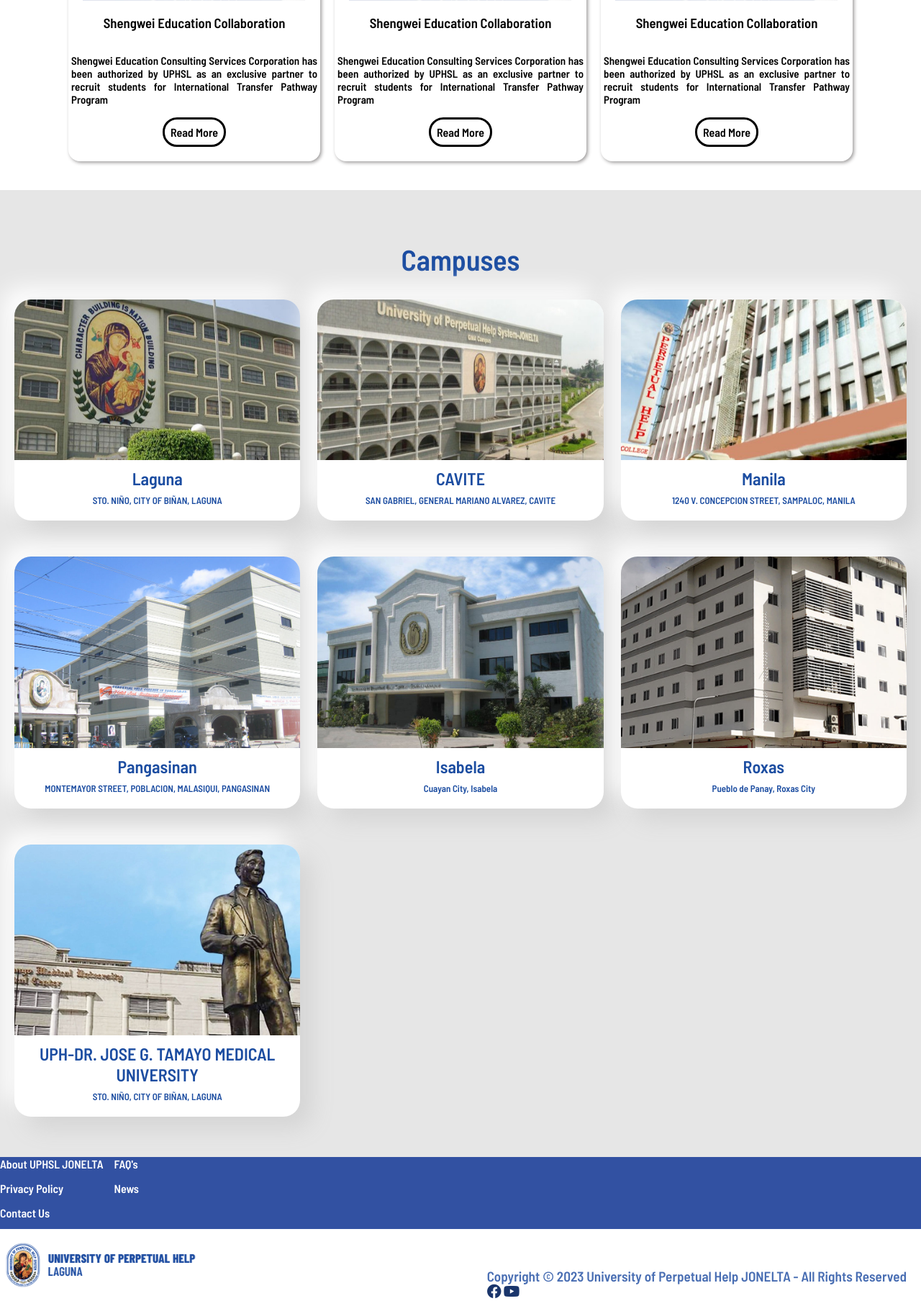
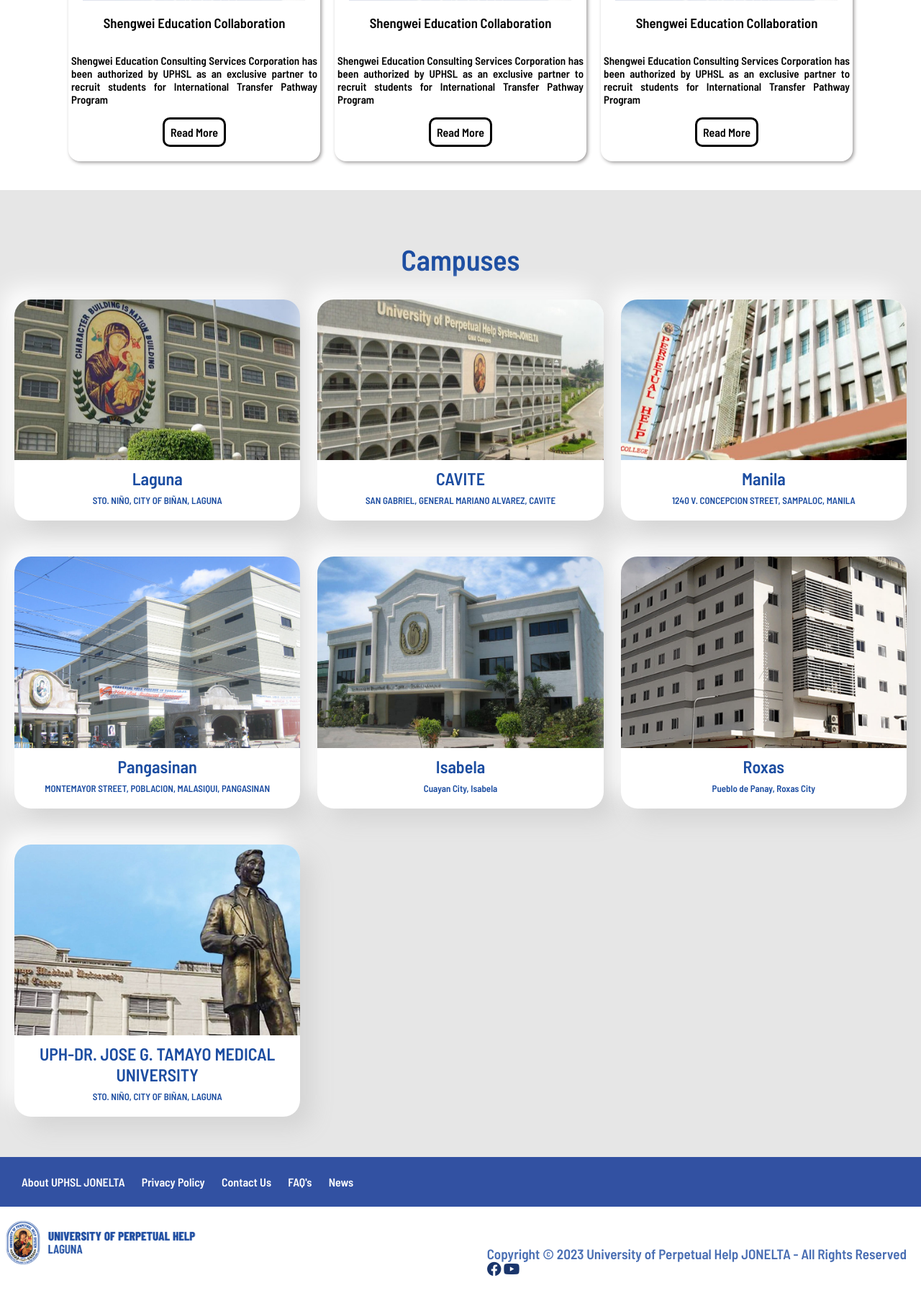
Before and after one commit to PerpetualWebAdmin/Perpetual, a PHP site: page / in a window 1280 px wide. Shown: the part 1614-3421 px from the top of the page at 72% size. After the commit the page ends 3386 px from the top, so only its background shows below. Run offline with PHP 8.4, Linux system fonts and the light colour scheme; some libraries are stand-ins or nearby versions.

Commit message:
GTI/Footer

```diff
--- a/olservices/gti.html
+++ b/olservices/gti.html
@@ -97,11 +97,11 @@
            <!--Start of About SubMenu-->
         <li class="nav-item"> <input type="checkbox" id="about-checkbox">
             <label for="about-checkbox">About</label>
-            <i class="fa-solid fa-caret-down arrow abt-arrow"></i></a>
+            <i class="fa-solid fa-caret-down arrow abt-arrow"></i>
             <div class="abtsub">
                 <ul>
                     <li><a href="#" class="nav-link">About Us</a></li>
-                    <li><a href="#" class="nav-link">Mission & Vission</a></li>
+                    <li><a href="#" class="nav-link">Mission &amp; Vission</a></li>
                     <li><a href="#" class="nav-link">Our Philosophy</a></li>
                     <li><a href="#" class="nav-link">Quality Policy</a></li>
                     <li><a href="#" class="nav-link">Contact Us</a></li>
--- a/styles/main.css
+++ b/styles/main.css
@@ -293,12 +293,12 @@
 .newup-readm-btn{
     padding:0.5rem;
     border: 3px solid black;
-    border-radius: 20px;
+    border-radius: 10px;
 }
 .newup-readm-btn:hover{
     transition: 0.2s ease-in-out;
-    color: white;
-    background-color: var(--default-back);
+    color: black;
+    background-color: var(--default-6);
 }
 /*End of Card List*/
 
@@ -461,25 +461,23 @@
 
 .footer-top {
     background-color: rgba(50, 81, 162, 1);
-    height: 100px;
-    display:flex;
-    align-items: center;
+    padding: 20px;
 
 }
 .footer-top-ul {
-    display: flex;
-    flex-direction: column;
-    flex-wrap: wrap;
-    height: 100%;
-    gap: 15px;
+   height: 100%;
+
 }
 .footer-top-ul > li > a{
     color: white;
-
+    padding: 5px 10px;
     text-decoration: none;
+    display: block;
 }
 .footer-top-ul > li{
     list-style: none;
+    display: inline-block;
+    vertical-align: top;
 }
 
 .footer-bottom {
```
